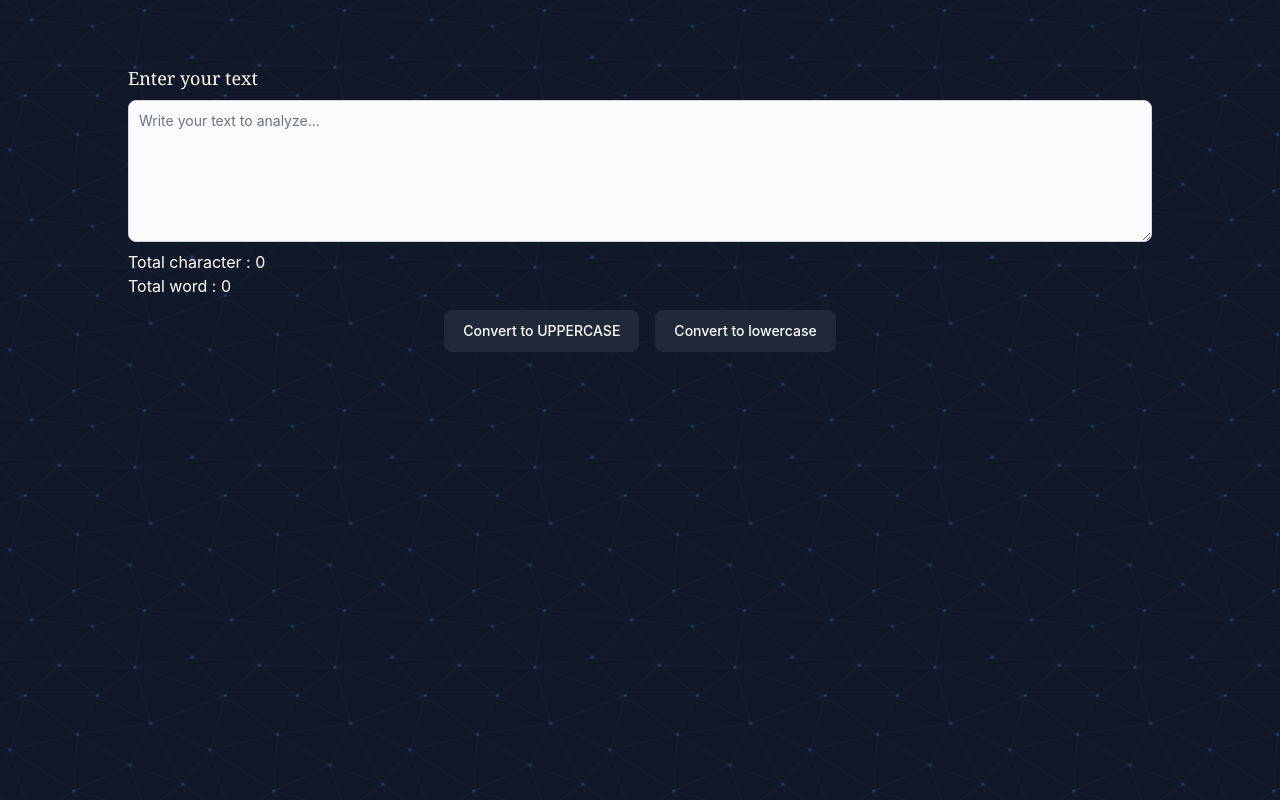
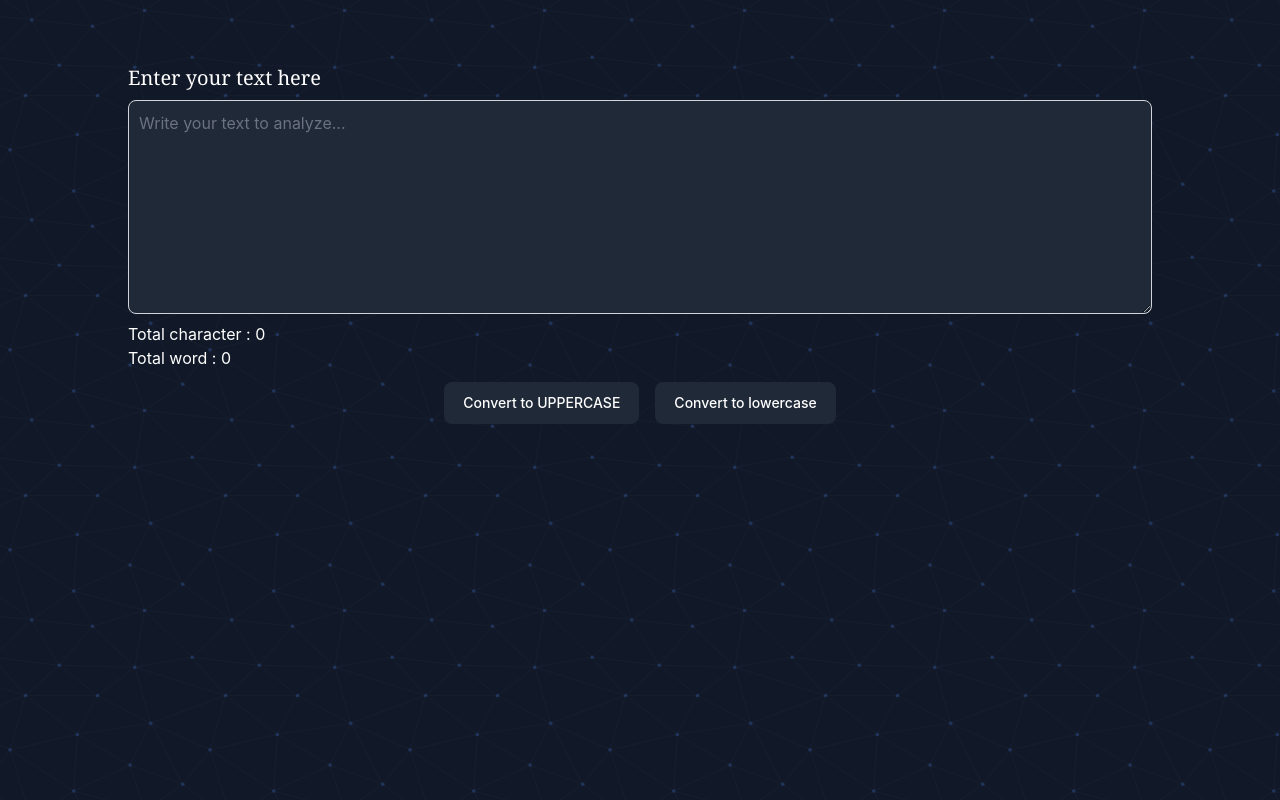
Before and after one commit to tarekreza/Text_counter-React, a React (Create React App) app: page / in a window 1280 px wide. Built offline with nearby package versions, Linux system fonts and the light colour scheme.

Commit message:
text area color change

```diff
--- a/src/App.jsx
+++ b/src/App.jsx
@@ -40,13 +40,13 @@ function App() {
       {/* <div className="bg-[#111827] h-screen"> */}
       <div className="bg-[url('background.svg')] h-screen">
         <div className="w-4/5 mx-auto">
-          <h1 className="pt-16 text-white lg:text-lg font-serif">Enter your text</h1>
+          <h1 className="pt-16 text-white lg:text-xl font-serif">Enter your text here</h1>
           <textarea
             value={text}
             onChange={handleOnChange}
             id="message"
-            rows="6"
-            className="my-2 mx-auto w-full block p-2.5  text-sm text-gray-900 bg-gray-50 rounded-lg border border-gray-300 focus:ring-blue-500 focus:border-blue-500 dark:bg-gray-700 dark:border-gray-600 dark:placeholder-gray-400 dark:text-white dark:focus:ring-blue-500 dark:focus:border-blue-500"
+            rows="8"
+            className="my-2 mx-auto w-full block p-2.5  text-base text-white bg-gray-800 rounded-lg border border-gray-300 focus:ring-blue-500 focus:border-blue-500"
             placeholder="Write your text to analyze..."
           />
           <p className="text-white">Total character : {text.length}</p>
```
